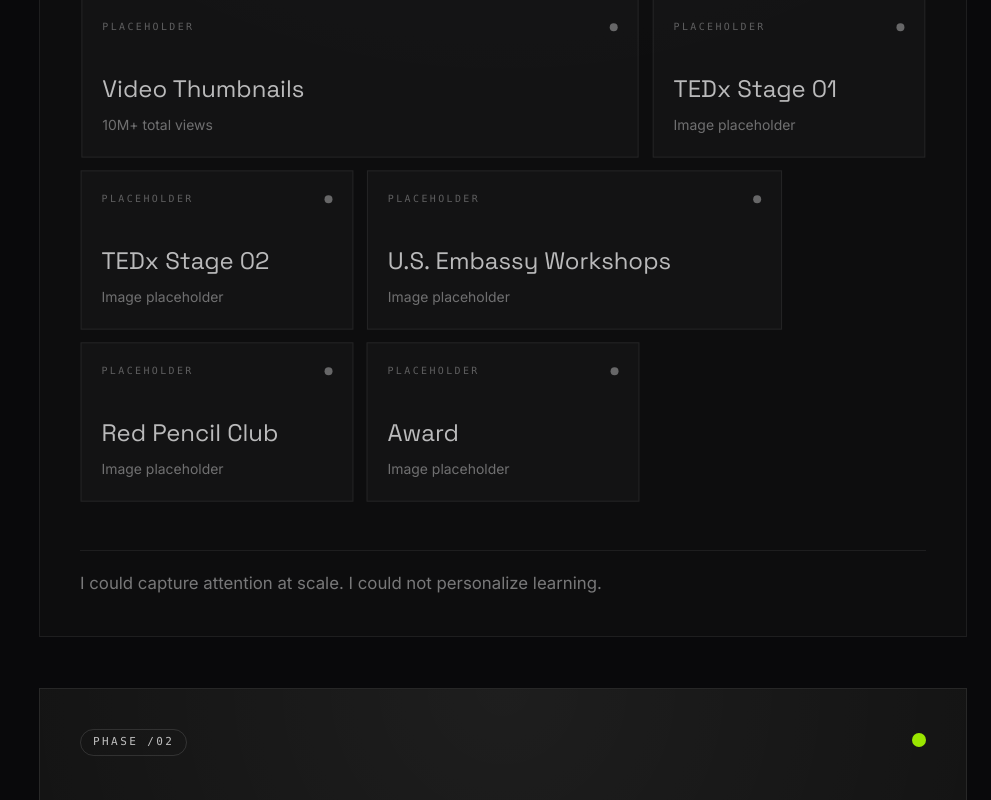
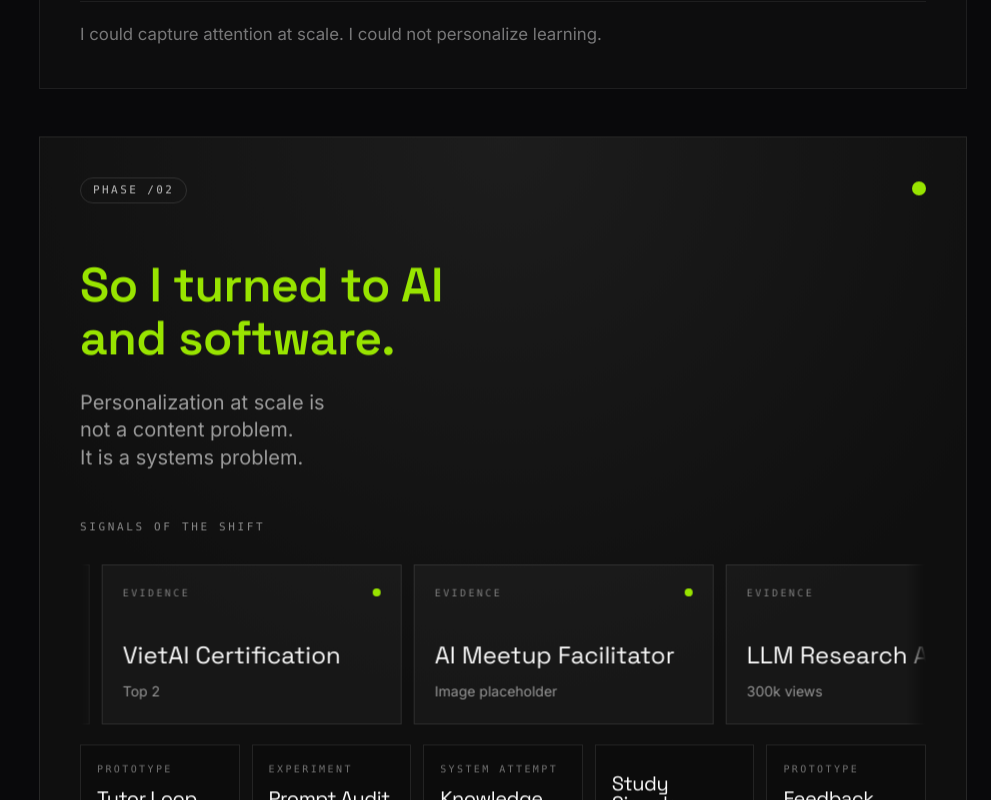
Before and after one commit to trietdeptrai/Portfolio-SMU, a React (Vite) app: page / in a window 1280 px wide. Shown: the part 1580-2380 px from the top of the page, without its empty margins (289-1280 px from the left). Built offline with nearby package versions, Linux system fonts and the light colour scheme; a web font is replaced by a local one.

Commit message:
make the about section more interactive

```diff
--- a/src/components/About.tsx
+++ b/src/components/About.tsx
@@ -36,8 +36,8 @@ const phases: Phase[] = [
     kicker: 'PHASE /01',
     theme: 'dark',
     opening: [
-      'I thought I could change how millions of Vietnamese learn through educational content.',
-      'I reached millions. But I could not respond to confusion or meet learners where they were.',
+      'I thought I could change how\nmillions of Vietnamese learn\nthrough educational content.',
+      'I reached millions. But I could not respond to\nconfusion or meet learners where they were.',
     ],
     evidenceTitle: 'Visual Evidence',
     evidence: [
@@ -56,8 +56,8 @@ const phases: Phase[] = [
     kicker: 'PHASE /02',
     theme: 'accent',
     opening: [
-      'So I turned to AI and software.',
-      'Personalization at scale is not a content problem. It is a systems problem.',
+      'So I turned to AI\nand software.',
+      'Personalization at scale is\nnot a content problem.\nIt is a systems problem.',
     ],
     evidenceTitle: 'Signals of the Shift',
     evidence: [
@@ -80,18 +80,18 @@ const phases: Phase[] = [
     kicker: 'PHASE /03',
     theme: 'light',
     opening: [
-      'Now I am trying to learn how to design adaptive systems that not only personalize learning, but continuously improve from user interaction.',
-      'SMU MITB (AI Track) is where I learn to make it real.',
+      'Now I am trying to learn how\nto design adaptive systems that\nnot only personalize learning,\nbut continuously improve from\nuser interaction.',
+      'SMU MITB (AI Track) is where\nI learn to make it real.',
     ],
     hasSpline: true,
     closing: 'Adaptive learning has to become real, measurable, and durable.',
   },
 ];
 
-const spanClassMap: Record<NonNullable<EvidenceTile['span']>, string> = {
-  sm: 'md:col-span-4',
-  md: 'md:col-span-6',
-  lg: 'md:col-span-8',
+const widthClassMap: Record<NonNullable<EvidenceTile['span']>, string> = {
+  sm: 'w-[260px] md:w-[300px]',
+  md: 'w-[300px] md:w-[420px]',
+  lg: 'w-[360px] md:w-[500px]',
 };
 
 const SPLINE_SCENE_URL = 'https://prod.spline.design/qB9mWdZXwu51oQKR/scene.splinecode';
@@ -241,20 +241,30 @@ const PhasePanel = ({ phase, setRef }: { phase: Phase; setRef: (node: HTMLElemen
 
         <div className="mt-14 max-w-5xl">
           <h3
-            className={`max-w-4xl font-display text-[2.55rem] font-bold leading-[0.94] tracking-tight md:text-[4.6rem] ${
+            className={`max-w-4xl font-display text-3xl font-semibold leading-[1.1] tracking-[-0.01em] md:text-5xl ${
               isAccent ? 'text-lime-400' : isLight ? 'text-black' : 'text-white'
             }`}
           >
-            {phase.opening[0]}
+            {phase.opening[0].split('\n').map((line, i) => (
+              <React.Fragment key={i}>
+                {line}
+                {i !== phase.opening[0].split('\n').length - 1 && <br />}
+              </React.Fragment>
+            ))}
           </h3>
 
           {phase.opening[1] ? (
             <p
-              className={`mt-7 max-w-3xl text-lg leading-tight md:text-[2rem] ${
+              className={`mt-6 max-w-3xl text-base leading-snug md:text-xl ${
                 isLight ? 'text-black/62' : 'text-white/58'
               }`}
             >
-              {phase.opening[1]}
+              {phase.opening[1].split('\n').map((line, i) => (
+                <React.Fragment key={i}>
+                  {line}
+                  {i !== phase.opening[1].split('\n').length - 1 && <br />}
+                </React.Fragment>
+              ))}
             </p>
           ) : null}
         </div>
@@ -267,7 +277,7 @@ const PhasePanel = ({ phase, setRef }: { phase: Phase; setRef: (node: HTMLElemen
               </p>
             ) : null}
 
-            {phase.evidence?.length ? <EvidenceGrid tiles={phase.evidence} theme={phase.theme} /> : null}
+            {phase.evidence?.length ? <EvidenceMarquee tiles={phase.evidence} theme={phase.theme} /> : null}
             {phase.projects?.length ? <ProjectGrid projects={phase.projects} /> : null}
           </div>
         ) : null}
@@ -284,52 +294,53 @@ const PhasePanel = ({ phase, setRef }: { phase: Phase; setRef: (node: HTMLElemen
   );
 };
 
-const EvidenceGrid = ({ tiles, theme }: { tiles: EvidenceTile[]; theme: PhaseTheme }) => {
+const EvidenceMarquee = ({ tiles, theme }: { tiles: EvidenceTile[]; theme: PhaseTheme }) => {
+  // Duplicate tiles to ensure seamless infinite scroll
+  // Four copies guarantee it covers ultra-wide screens even if the original array is short
+  const marqueeTiles = [...tiles, ...tiles, ...tiles, ...tiles];
+
   return (
-    <div className="mt-5 grid gap-3 md:grid-cols-12">
-      {tiles.map((tile) => (
-        <EvidenceTileCard key={tile.title} tile={tile} theme={theme} />
+    <div
+      className="mt-6 flex overflow-hidden"
+      style={{
+        maskImage: 'linear-gradient(to right, transparent, black 20px, black calc(100% - 20px), transparent)',
+        WebkitMaskImage: 'linear-gradient(to right, transparent, black 20px, black calc(100% - 20px), transparent)'
+      }}
+    >
+      <div className="flex w-max flex-nowrap gap-3 pr-3 pt-1 pb-1 hover:[animation-play-state:paused] animate-marquee">
+        {marqueeTiles.map((tile, idx) => (
+          <EvidenceTileCard key={`${tile.title}-${idx}`} tile={tile} theme={theme} />
         ))}
+      </div>
     </div>
   );
 };
 
 const EvidenceTileCard = ({ tile, theme }: { tile: EvidenceTile; theme: PhaseTheme }) => {
-  const ref = useRef<HTMLDivElement | null>(null);
-  const { scrollYProgress } = useScroll({
-    target: ref,
-    offset: ['start end', 'end start'],
-  });
-
-  const scale = useTransform(scrollYProgress, [0, 0.5, 1], [1.015, 1, 0.99]);
   const darkCard = theme !== 'light';
 
   return (
-    <motion.div
-      ref={ref}
-      style={{ scale }}
-      className={`${spanClassMap[tile.span ?? 'sm']} min-h-40 border p-5 transition-colors duration-300 hover:translate-y-[-1px] ${
+    <div
+      className={`${widthClassMap[tile.span ?? 'sm']} shrink-0 flex flex-col justify-between min-h-40 border p-5 transition-all duration-300 hover:translate-y-[-2px] hover:shadow-lg ${
         darkCard
-          ? 'border-white/10 bg-white/[0.035] hover:border-white/18'
-          : 'border-black/10 bg-black/[0.025] hover:border-black/18'
+          ? 'border-white/10 bg-white/[0.035] hover:border-white/20 hover:bg-white/[0.05] shadow-black/50'
+          : 'border-black/10 bg-black/[0.025] hover:border-black/20 hover:bg-black/[0.05] shadow-black/5'
       }`}
     >
-      <div className="flex h-full flex-col justify-between">
       <div className="flex items-center justify-between">
         <span className={`font-mono text-[10px] uppercase tracking-[0.24em] ${darkCard ? 'text-white/45' : 'text-black/42'}`}>
-            Placeholder
+          Evidence
         </span>
         <span className={`h-2 w-2 rounded-full ${theme === 'accent' ? 'bg-lime-400' : darkCard ? 'bg-white/50' : 'bg-black/45'}`} />
       </div>
 
-        <div className="mt-8">
+      <div className="mt-8 select-none">
         <p className={`font-display text-xl leading-none md:text-2xl ${darkCard ? 'text-white' : 'text-black'}`}>{tile.title}</p>
         {tile.meta ? (
           <p className={`mt-3 text-sm leading-6 ${darkCard ? 'text-white/55' : 'text-black/52'}`}>{tile.meta}</p>
         ) : null}
       </div>
     </div>
-    </motion.div>
   );
 };
 
--- a/src/index.css
+++ b/src/index.css
@@ -86,3 +86,13 @@
     @apply font-display tracking-tight;
   }
 }
+
+@layer utilities {
+  .animate-marquee {
+    animation: marquee 35s linear infinite;
+  }
+  @keyframes marquee {
+    0% { transform: translateX(0%); }
+    100% { transform: translateX(-50%); }
+  }
+}
```
Lines whose indentation alone changed are shown as unchanged.
